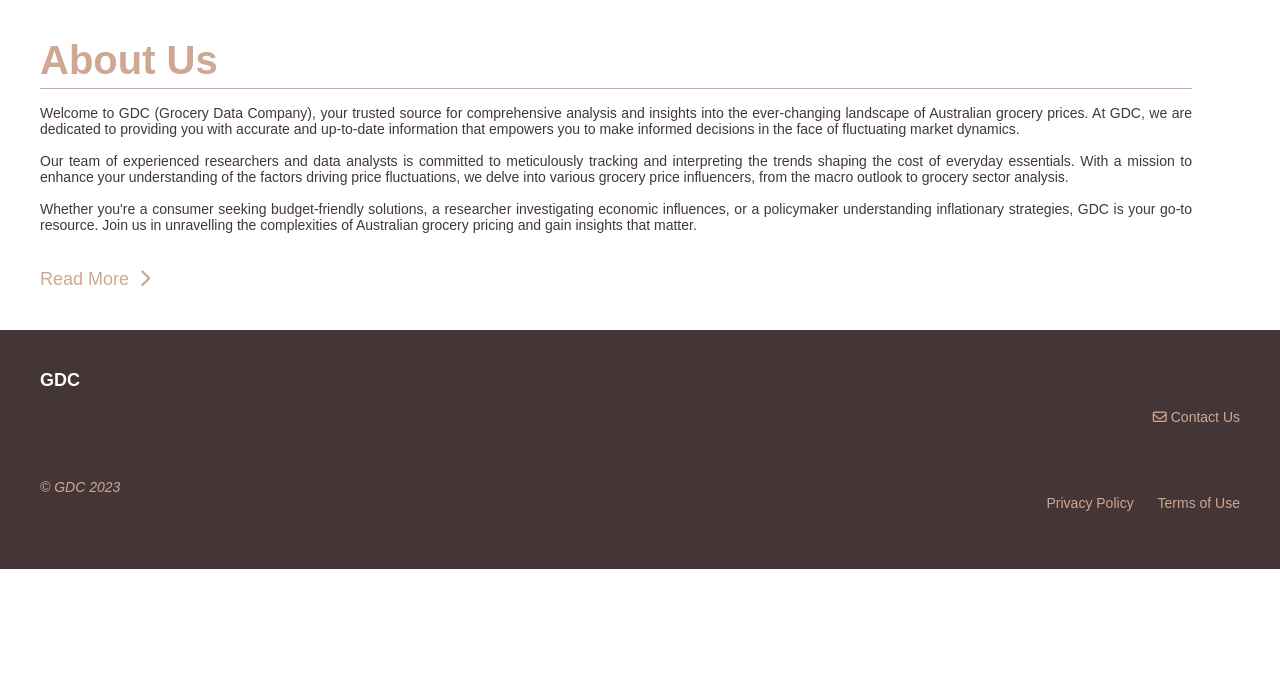
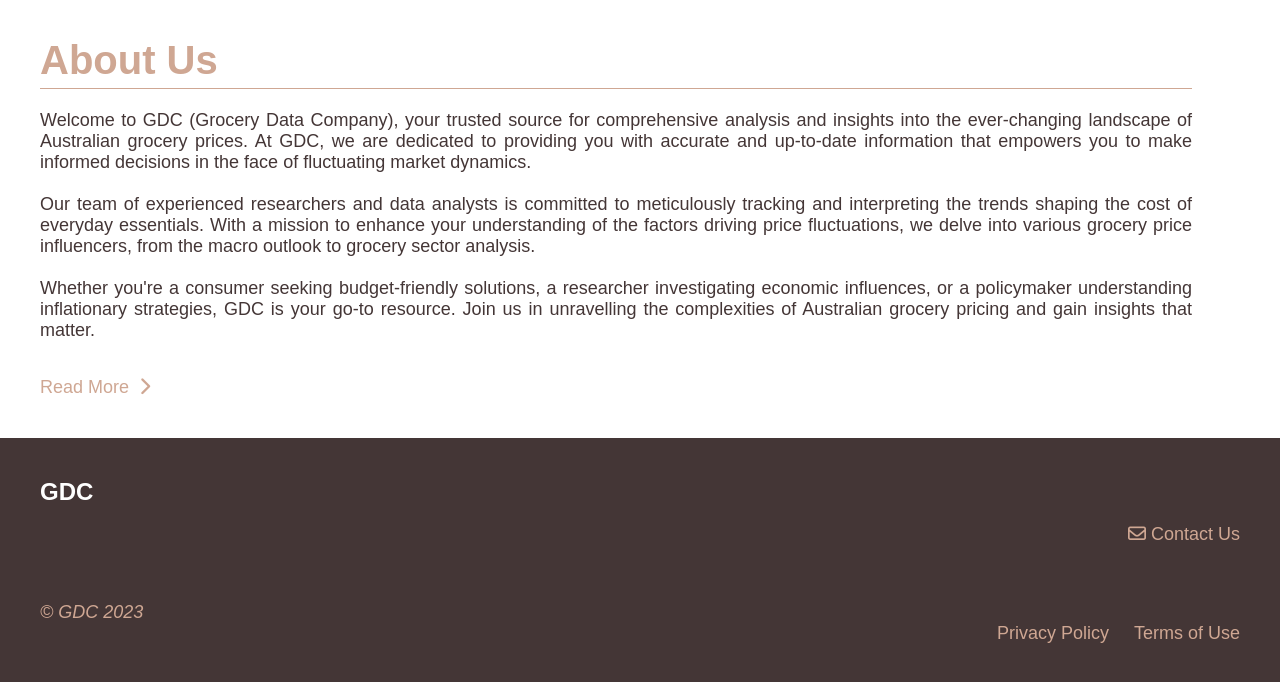
Before and after one commit to mlay0009/fit3164_ds16, a plain HTML site: page Website HTML/home.html in a window 1280 px wide. Shown: the part 802-1484 px from the top of the page. Before the commit the page ends 1371 px from the top, so only its background shows below. Drawn offline with Linux system fonts and the light colour scheme.

Commit message:
Home Page v1

```diff
--- a/Website HTML/css/style.css
+++ b/Website HTML/css/style.css
@@ -90,7 +90,7 @@
     position: absolute;
     top: 0;
     right: 0;
-    font-size: 17px;
+    font-size: 18px;
 }
 
 /* Style navigation menu links */
@@ -143,7 +143,7 @@
 }
 
 .aboutus-section p{
-    font-size: 14px;
+    font-size: 18px;
     color: #443636;
     text-align: justify;
     text-justify: inter-word;
@@ -173,7 +173,7 @@
     text-align: left;
     background-color: #443636;
     color: #fff;
-    font-size: 18px;
+    font-size: 24px;
     font-weight: 500px;
 }
 
@@ -182,7 +182,7 @@
     color: #cfa793;
     text-decoration: none;
     display: block;
-    font-size: 14px;
+    font-size: 18px;
 }
 
 .contact-us i {
@@ -197,7 +197,7 @@ footer-policy {
     background-color: #443636;
     padding: 10px;
     color: #cfa793;
-    font-size: 14px;
+    font-size: 18px;
 }
 
 /* Style the left and right sections */
```
Also changed, not shown: Website HTML/home.html (+0 -3 lines).
